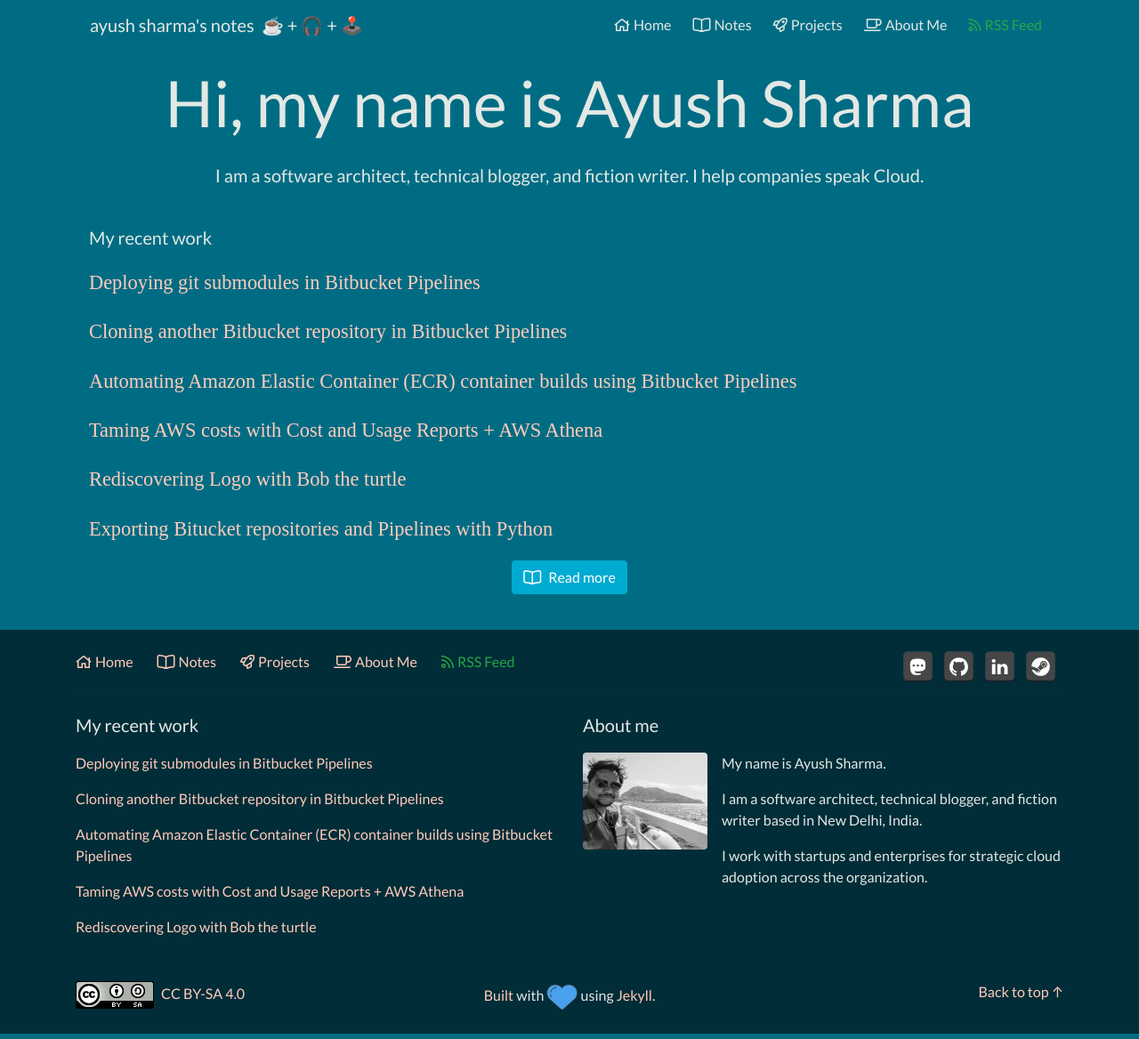
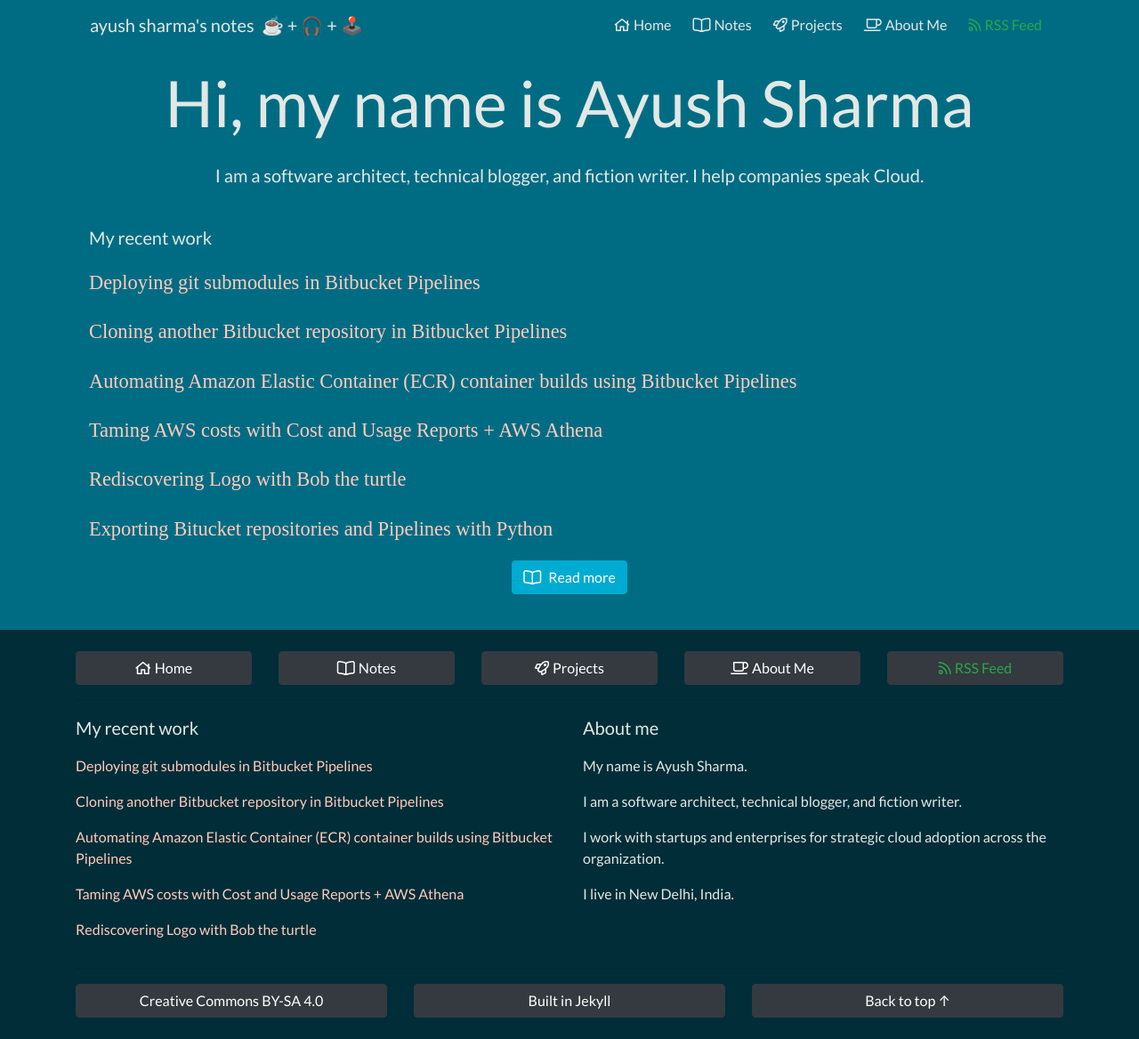
Before and after one commit to ayush-sharma/ayushsharma.in, a Jekyll site: the page built from index.md, in a window 1280 px wide. Shown: the whole page at 89% size. Built offline with Jekyll 4.4.1, drawn with Linux system fonts in a browser that asks for light colours.

Commit message:
Making footer responsive, changing links to block buttons, modifying bio.

```diff
--- a/_includes/footer.html
+++ b/_includes/footer.html
@@ -6,29 +6,19 @@
 <footer class="container-fluid mt-4 p-4">
     <footer class="container">
         <div class="row">
-            <div class="col-6 text-left">
             {% assign sorted_nav = site.collection_nav_links | sort: 'sort_order' %}
             {% for nav in sorted_nav %}
 
-                <a class="{{ nav.href_class }} mr-4" href="{{ nav.href }}" title="{{ nav.title }}"><i
+            <div class="col-sm">
+                <a class="{{ nav.href_class }} btn btn-dark btn-block" href="{{ nav.href }}" title="{{ nav.title }}"><i
                         class="{{ nav.icon_class }} mr-1"></i>{{ nav.title }}</a>
+            </div>
 
             {% endfor %}
         </div>
-            <div class="col-6 text-right">
-                {% assign sorted_links = site.collection_social | sort: 'sort_order' %}
-                {% for nav in sorted_links %}
-
-                <a class="{{ nav.href_class }} mr-2" href="{{ nav.href }}" title="{{ nav.title }}" target="_blank"><img
-                        src="{{ nav.icon | prepend: site.images-path | prepend: site.baseurl | prepend: site.url }}"
-                        width="35" height="35" alt="Ayush Sharma on {{ nav.title }}" /></a>
-
-                {% endfor %}
-            </div>
-        </div>
         <hr />
         <div class="row">
-            <div class="col-6">
+            <div class="col-sm-12 col-md-6">
                 <p class="lead">
                     My recent work
                 </p>
@@ -44,47 +34,39 @@
                     {% endfor %}
                 </p>
             </div>
-            <div class="col-6">
+            <div class="col-sm-12 col-md-6">
                 <p class="lead">
                     About me
                 </p>
                 <p>
-                    <div class="media">
-                        <img class="mr-3 rounded" src="{{ site.images-path | prepend: site.baseurl | prepend: site.url }}ayush-sharma.jpg" width="140" height="109" alt="Ayush Sharma">
-                        <div class="media-body">
                     <p>
                         My name is Ayush Sharma.
                     </p>
                     <p>
-                            I am a software architect, technical blogger, and fiction writer based in New Delhi, India.
+                        I am a software architect, technical blogger, and fiction writer.
                     </p>
                     <p>
                         I work with startups and enterprises for strategic cloud adoption across the organization.
                     </p>
-                        </div>
-                      </div>
+                    <p>
+                        I live in New Delhi, India.
+                    </p>
                 </p>
             </div>
         </div>
         <hr />
         <div class="row">
-            <div class="col-4 text-left">
-                <a rel="license" href="http://creativecommons.org/licenses/by-sa/4.0/" target="_blank"
-                    title="Creative Commons Attribution-ShareAlike 4.0"><img class="mr-2"
-                        alt="Creative Commons Attribution-ShareAlike 4.0"
-                        title="Creative Commons Attribution-ShareAlike 4.0" style="border-width:0"
-                        src="{{ site.images-path | prepend: site.baseurl | prepend: site.url }}creative-commons.png"
-                        width="88" height="31" />CC BY-SA 4.0
-                </a>
+            <div class="col-sm">
+                <a rel="license" href="http://creativecommons.org/licenses/by-sa/4.0/" class="btn btn-dark btn-block"
+                    target="_blank" title="Creative Commons Attribution-ShareAlike 4.0">Creative Commons BY-SA 4.0</a>
             </div>
-            <div class="col-4 text-center">
-                <a href="https://github.com/ayush-sharma/ayushsharma.in" target="_blank">Built</a> with <img
-                    src="{{ site.images-path | prepend: site.baseurl | prepend: site.url }}love.svg" width="35"
-                    height="35" alt="love" title="love" /> using <a href="https://jekyllrb.com/"
-                    target="_blank">Jekyll</a>.
+            <div class="col-sm">
+                <a href="https://github.com/ayush-sharma/ayushsharma.in" class="btn btn-dark btn-block"
+                    target="_blank">Built in Jekyll</a>
             </div>
-            <div class="col-4 text-right">
-                <a href="#">Back to top ↑</a>
+            <div class="col-sm">
+                <a class="btn btn-dark btn-block" href="#">Back to top ↑</a>
+            </div>
         </div>
         </div>
     </footer>
```
Lines whose indentation alone changed are shown as unchanged.
